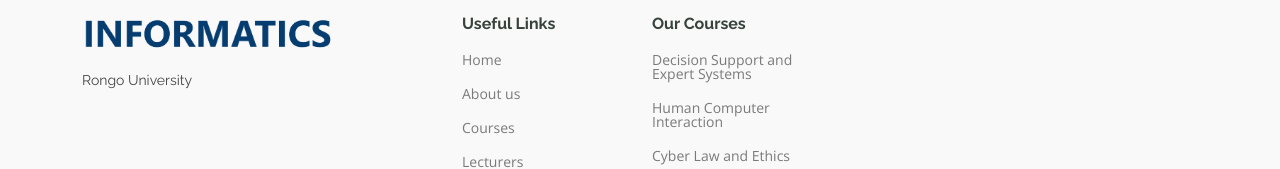
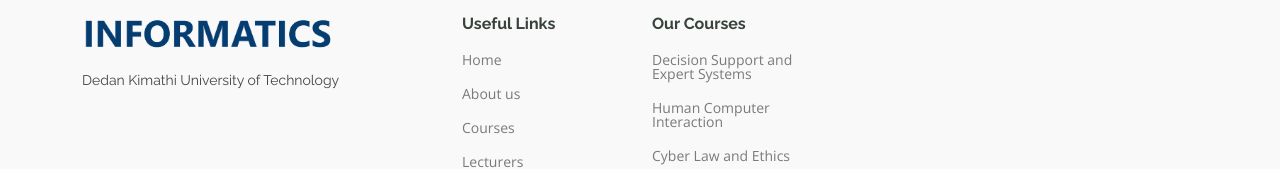
Before and after one commit to melau-eddy/infocoms, a plain HTML site: page archive.html in a window 1280 px wide. Shown: the part 2635-2804 px from the top of the page. Drawn offline with nearby package versions, Linux system fonts and the light colour scheme; files whose address does not match are found by name.

Commit message:
archive html

```diff
--- a/archive.html
+++ b/archive.html
@@ -353,7 +353,7 @@
           </a>
           <div class="footer-contact pt-3">
             <!-- <p>A108 Adam Street</p> -->
-            <p>Rongo University</p>
+            <p>Dedan Kimathi University of Technology</p>
             <!-- <p class="mt-3"><strong>Phone:</strong> <span>+1 5589 55488 55</span></p>
             <p><strong>Email:</strong> <span>info@example.com</span></p> -->
           </div>
```
